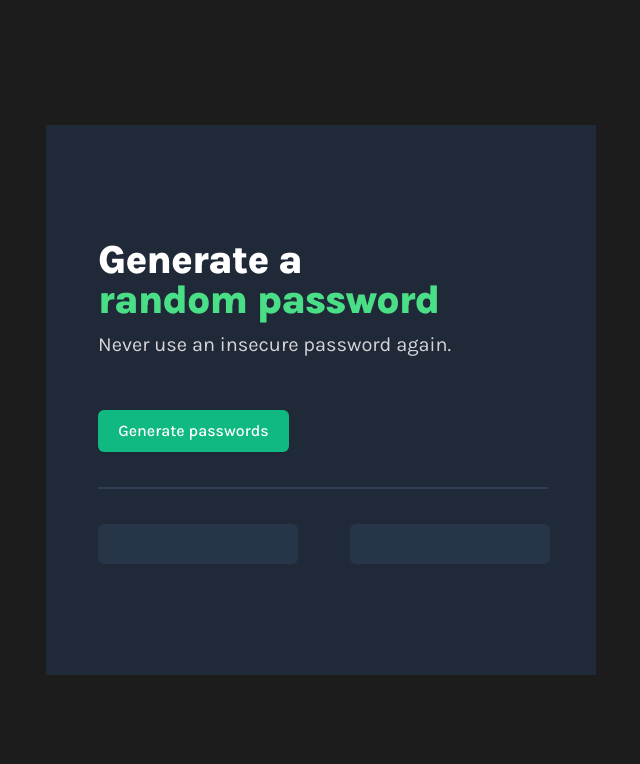
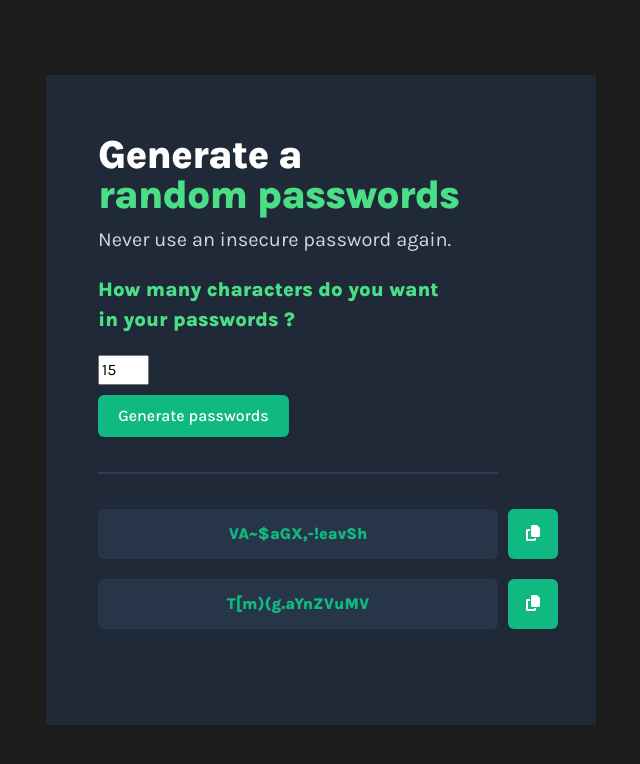
Before and after one commit to sergivanchenko/random-passwoed, a plain HTML site: page index.html in a window 1280 px wide. Both pictures are taken after a click on the button "Generate passwords". Shown: the whole page, without its empty margins (319-959 px from the left). Drawn offline with Linux system fonts and the light colour scheme.

Commit message:
Added password generation, user character count option, and password copying

```diff
--- a/css/styles.css
+++ b/css/styles.css
@@ -8,12 +8,12 @@ body {
 
 .main {
   width: 550px;
-  height: 550px;
+  height: 650px;
   background: #1f2937;
 }
 
 .description {
-  margin-top: 115px;
+  margin-top: 60px;
   margin-left: 52px;
 }
 
@@ -34,7 +34,16 @@ body {
   color: #d5d4d8;
   font-weight: 400;
   font-size: 20px;
-  margin-bottom: 50px;
+  margin-bottom: 20px;
+}
+
+.questionUser {
+  color: #4adf86;
+  font-weight: 800;
+}
+
+.userSymbols {
+  margin-bottom: 10px;
 }
 
 .button {
@@ -52,20 +61,56 @@ body {
   cursor: pointer;
 }
 
+.button:active {
+  background: green;
+  color: #1f2937;
+}
+
 .line {
-  width: 450px;
+  width: 400px;
   border: 1px solid #2f3e53;
   margin-bottom: 35px;
 }
 
 .result {
   display: flex;
+  flex-direction: column;
 }
 
 .password {
-  width: 200px;
-  height: 40px;
+  width: 400px;
+  height: 50px;
+  display: flex;
+  justify-content: center;
+  align-items: center;
   background: #273549;
   border-radius: 6px;
   margin-left: 52px;
+  text-align: center;
+  color: #10b981;
+  font-weight: 800;
+  margin-bottom: 20px;
+  margin-right: 10px;
 }
+
+.password-box {
+  display: flex;
+  justify-content: start;
+}
+
+.copy {
+  width: 50px;
+  height: 50px;
+  cursor: pointer;
+  color: #ffffff;
+  font-weight: 800;
+  background: #10b981;
+  box-shadow: 0px 1px 2px rgba(0, 0, 0, 0.05);
+  border-radius: 6px;
+  border: none;
+}
+
+.copy:active {
+  background: green;
+  color: #1f2937;
+}
--- a/index.html
+++ b/index.html
@@ -19,17 +19,41 @@
       <div class="description">
         <h1 class="title">
           Generate a <br />
-          <span class="title-green">random password</span>
+          <span class="title-green">random passwords</span>
         </h1>
         <p class="note">Never use an insecure password again.</p>
-        <button class="button">Generate passwords</button>
+        <p class="note questionUser">
+          How many characters do you want <br />
+          in your passwords ?
+        </p>
+        <input
+          id="userQuantity"
+          class="userSymbols"
+          type="number"
+          value="15"
+          min="1"
+          max="30"
+        /><br />
+        <button class="button" onclick="generatePasswords()">
+          Generate passwords
+        </button>
         <hr class="line" />
       </div>
       <div class="result">
-        <p class="password one"></p>
-        <p class="password two"></p>
+        <div class="password-box">
+          <p id="first-password" class="password"></p>
+          <button onclick="copyPasswordFirst()" class="copy"><i class="fa-solid fa-copy"></i></button>
+        </div>
+        <div class="password-box">
+          <p id="second-password" class="password"></p>
+          <button onclick="copyPasswordSecond()" class="copy"><i class="fa-solid fa-copy"></i></button>
+        </div>
       </div>
     </main>
+    <script
+      src="https://kit.fontawesome.com/ffdadcde47.js"
+      crossorigin="anonymous"
+    ></script>
     <script src="js/main.js"></script>
   </body>
 </html>
--- a/js/main.js
+++ b/js/main.js
@@ -0,0 +1,125 @@
+const characters = [
+  'A',
+  'B',
+  'C',
+  'D',
+  'E',
+  'F',
+  'G',
+  'H',
+  'I',
+  'J',
+  'K',
+  'L',
+  'M',
+  'N',
+  'O',
+  'P',
+  'Q',
+  'R',
+  'S',
+  'T',
+  'U',
+  'V',
+  'W',
+  'X',
+  'Y',
+  'Z',
+  'a',
+  'b',
+  'c',
+  'd',
+  'e',
+  'f',
+  'g',
+  'h',
+  'i',
+  'j',
+  'k',
+  'l',
+  'm',
+  'n',
+  'o',
+  'p',
+  'q',
+  'r',
+  's',
+  't',
+  'u',
+  'v',
+  'w',
+  'x',
+  'y',
+  'z',
+  '0',
+  '1',
+  '2',
+  '3',
+  '4',
+  '5',
+  '6',
+  '7',
+  '8',
+  '9',
+  '~',
+  '`',
+  '!',
+  '@',
+  '#',
+  '$',
+  '%',
+  '^',
+  '&',
+  '*',
+  '(',
+  ')',
+  '_',
+  '-',
+  '+',
+  '=',
+  '{',
+  '[',
+  '}',
+  ']',
+  ',',
+  '|',
+  ':',
+  ';',
+  '<',
+  '>',
+  '.',
+  '?',
+  '/',
+];
+
+let firstPassword = document.querySelector('#first-password');
+let secondPassword = document.querySelector('#second-password');
+
+function generateSymbol() {
+  let randomNumber = Math.floor(Math.random() * characters.length);
+  return characters[randomNumber];
+}
+
+function generatePasswords() {
+  firstPassword.textContent = '';
+  secondPassword.textContent = '';
+
+  let userQuantity = document.querySelector('#userQuantity').value;
+  console.log(userQuantity);
+
+  for (let i = 0; i < userQuantity; i++) {
+    firstPassword.textContent += generateSymbol();
+  }
+
+  for (let i = 0; i < userQuantity; i++) {
+    secondPassword.textContent += generateSymbol();
+  }
+}
+
+function copyPasswordFirst() {
+  navigator.clipboard.writeText(firstPassword.innerHTML);
+}
+
+function copyPasswordSecond() {
+  navigator.clipboard.writeText(secondPassword.innerHTML);
+}
```
